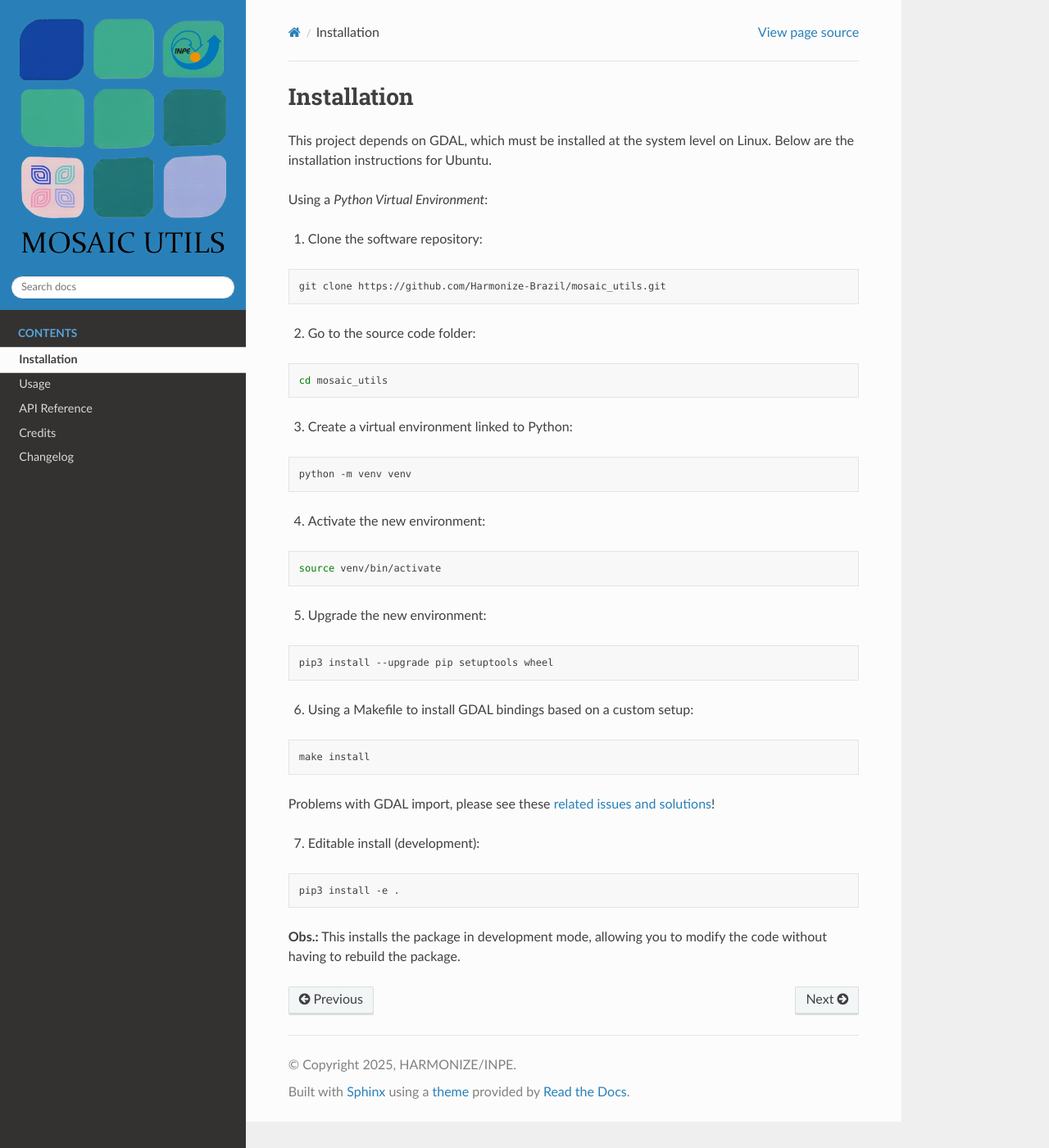
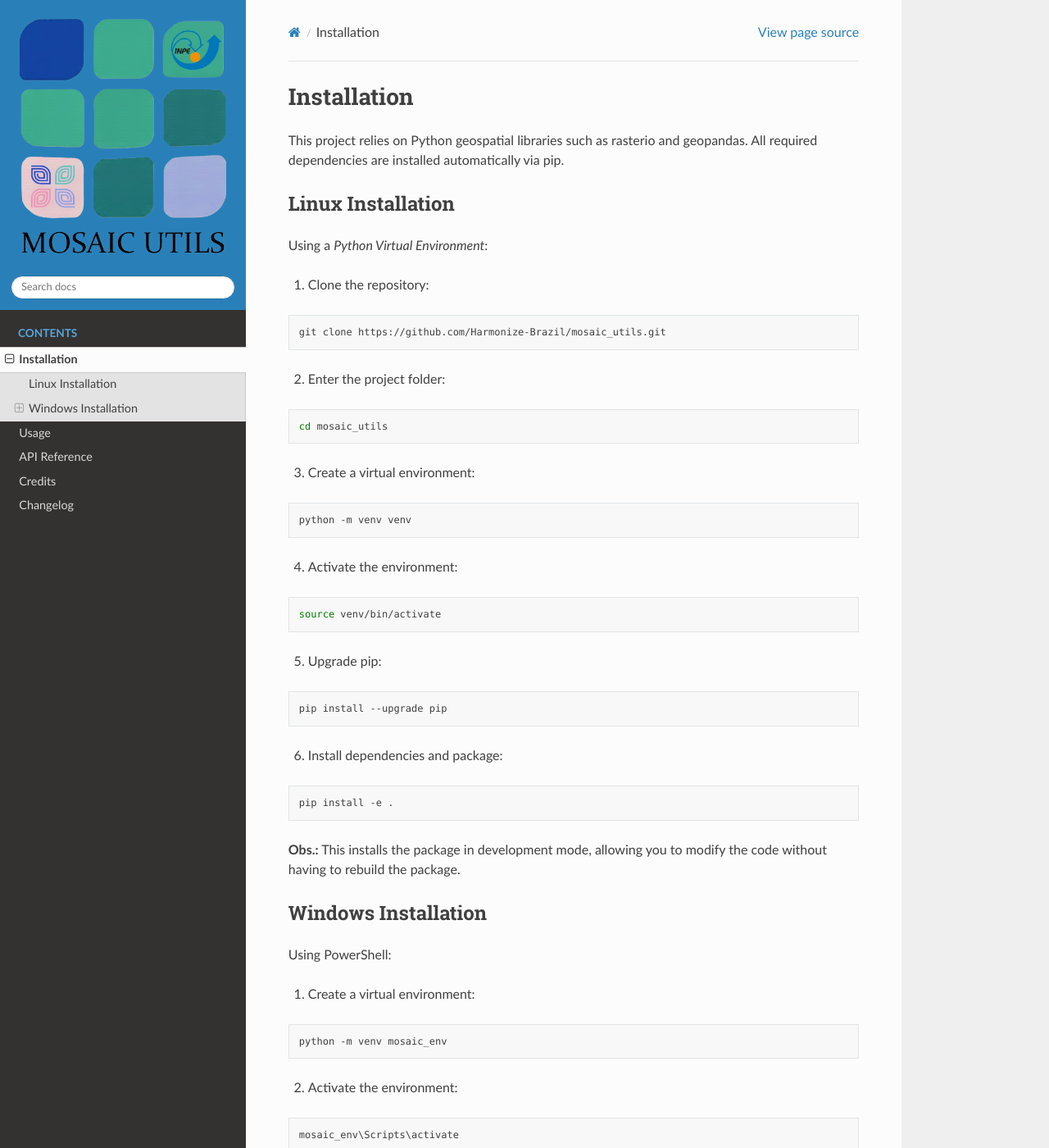
Before and after one commit to Harmonize-Brazil/mosaic_utils, a Sphinx documentation site: the page built from docs/source/installation.rst, in a window 1280 px wide and 1400 px high. Shown: the whole window at 82% size. Built offline with Sphinx 7.4.7 and the Read the Docs theme 3.1.0, drawn with Linux system fonts in a browser that asks for light colours; some of the changed text lies outside the part shown.

Commit message:
Release 0.2.0: remove GDAL dependency, add streaming crop and COG support

```diff
--- a/README.rst
+++ b/README.rst
@@ -56,8 +56,6 @@ For full installation instructions, please refer to:
 
 `docs/source/installation.rst <docs/source/installation.rst>`_
 
-Obs.: For Windows `click here <https://github.com/Harmonize-Brazil/mosaic_utils/tree/windows>`_.
-
 Usage
 =====
 
@@ -83,5 +81,4 @@ Or check all available options:
 License
 =======
 
-.. admonition::
-    Copyright (C) 2025 INPE/HARMONIZE.
+Copyright (C) 2025 INPE/HARMONIZE.
--- a/docs/source/installation.rst
+++ b/docs/source/installation.rst
@@ -1,54 +1,117 @@
+..
+    This file is part of Python mosaic_utils tool.
+    Copyright (C) 2025 HARMONIZE/INPE.
+
+    This program is free software: you can redistribute it and/or modify
+    it under the terms of the GNU General Public License as published by
+    the Free Software Foundation, either version 3 of the License, or
+    (at your option) any later version.
+
+    This program is distributed in the hope that it will be useful,
+    but WITHOUT ANY WARRANTY; without even the implied warranty of
+    MERCHANTABILITY or FITNESS FOR A PARTICULAR PURPOSE. See the
+    GNU General Public License for more details.
+
+    You should have received a copy of the GNU General Public License
+    along with this program. If not, see <https://www.gnu.org/licenses/gpl-3.0.html>.
+
+
 Installation
 ============
 
-This project depends on GDAL, which must be installed at the system level on Linux.
-Below are the installation instructions for Ubuntu.
+This project relies on Python geospatial libraries such as rasterio and geopandas.
+All required dependencies are installed automatically via pip.
 
+Linux Installation
+------------------
 
 Using a *Python Virtual Environment*:
 
-1. Clone the software repository:
+1. Clone the repository:
 
 .. code-block:: shell
 
     git clone https://github.com/Harmonize-Brazil/mosaic_utils.git
 
-2. Go to the source code folder:
+2. Enter the project folder:
 
 .. code-block:: shell
 
     cd mosaic_utils
 
-3. Create a virtual environment linked to Python:
+3. Create a virtual environment:
 
 .. code-block:: shell
 
     python -m venv venv
 
-4. Activate the new environment:
+4. Activate the environment:
 
 .. code-block:: shell
 
     source venv/bin/activate
 
-5. Upgrade the new environment:
+5. Upgrade pip:
 
 .. code-block:: shell
 
-    pip3 install --upgrade pip setuptools wheel
+    pip install --upgrade pip
 
-6. Using a Makefile to install GDAL bindings based on a custom setup:
+6. Install dependencies and package:
 
 .. code-block:: shell
 
-    make install
-
-Problems with GDAL import, please see these `related issues and solutions <../../../ISSUES.rst>`_!
-
-7. Editable install (development):
-
-.. code-block:: bash
-
-    pip3 install -e .
+    pip install -e .
 
 **Obs.:** This installs the package in development mode, allowing you to modify the code without having to rebuild the package.
+
+
+Windows Installation
+--------------------
+
+Using PowerShell:
+
+1. Create a virtual environment:
+
+.. code-block:: powershell
+
+    python -m venv mosaic_env
+
+2. Activate the environment:
+
+.. code-block:: powershell
+
+    mosaic_env\Scripts\activate
+
+3. Upgrade pip:
+
+.. code-block:: powershell
+
+    pip install --upgrade pip
+
+4. Install the package:
+
+.. code-block:: powershell
+
+    pip install git+https://github.com/Harmonize-Brazil/mosaic_utils.git
+
+5. Test installation:
+
+.. code-block:: powershell
+
+    crop-mosaic --help
+
+
+-------------------------------------------------
+Troubleshooting
+-------------------------------------------------
+
+If you encounter issues:
+
+- Ensure Python version is 3.10 or higher
+- Use a clean virtual environment
+- Upgrade pip before installation
+
+.. code-block:: shell
+
+    pip install --upgrade pip
```
Also changed, not shown: CHANGELOG.rst (+14 -0 lines), pyproject.toml (+35 -15 lines), 1 other file.
